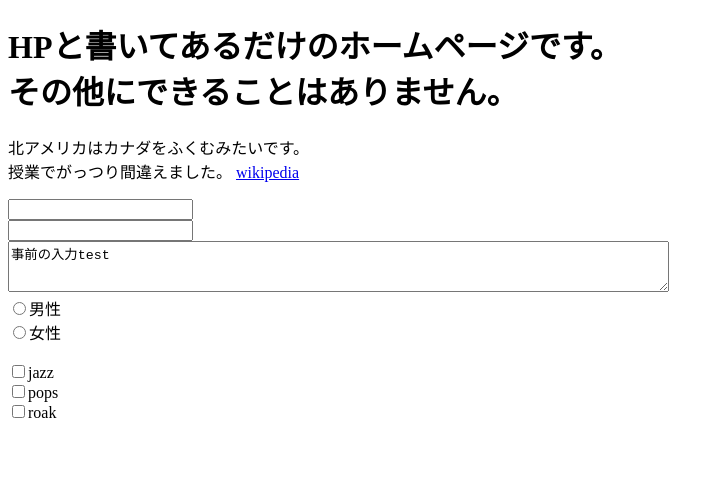
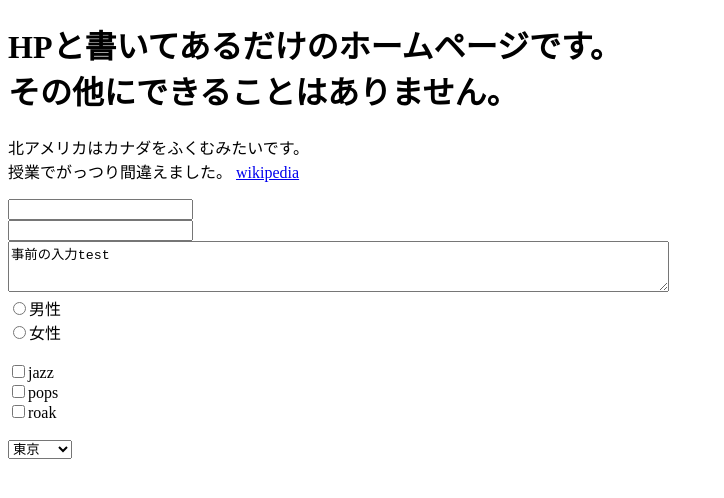
Before and after one commit to catwalk200/HP_on_GitHub, a plain HTML site: page index.html in a window 1280 px wide. Shown: the whole page, without its empty margins (0-724 px from the left). Drawn offline with Linux system fonts and the light colour scheme.

Commit message:
doropdownmenu

```diff
--- a/index.html
+++ b/index.html
@@ -28,6 +28,23 @@
         <input type="checkbox" name="box" value="jazz">jazz<br>
         <input type="checkbox" name="box" value="pops">pops<br>
         <input type="checkbox" name="box" value="rock">roak<br>
+        <br>
+
+        <select name="address">
+            <optgroup label="関東">
+                <option value="tokyo">東京</option>
+                <option value="tiba">千葉</option>
+                <option value="saitama">埼玉</option>
+            </optgroup>
+            <optgroup label="関西">
+                <option value="oosaka">大阪</option>
+                <option value="kyouto">京都</option>
+                <option value="hyougo">兵庫</option>
+            </optgroup>
+        </select>
+        <br>
+
+        <optgroup></optgroup>
 
     </body>
 </html>
```
